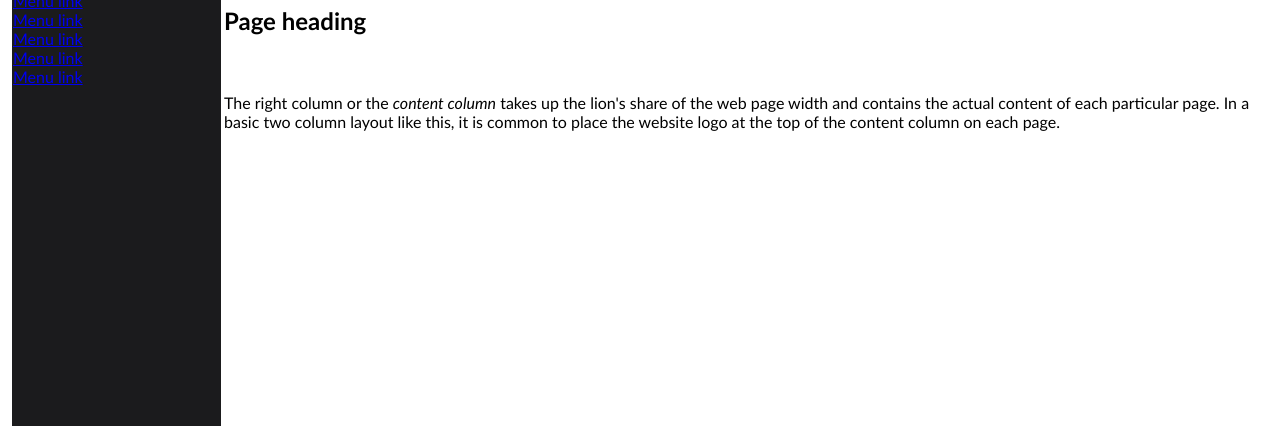
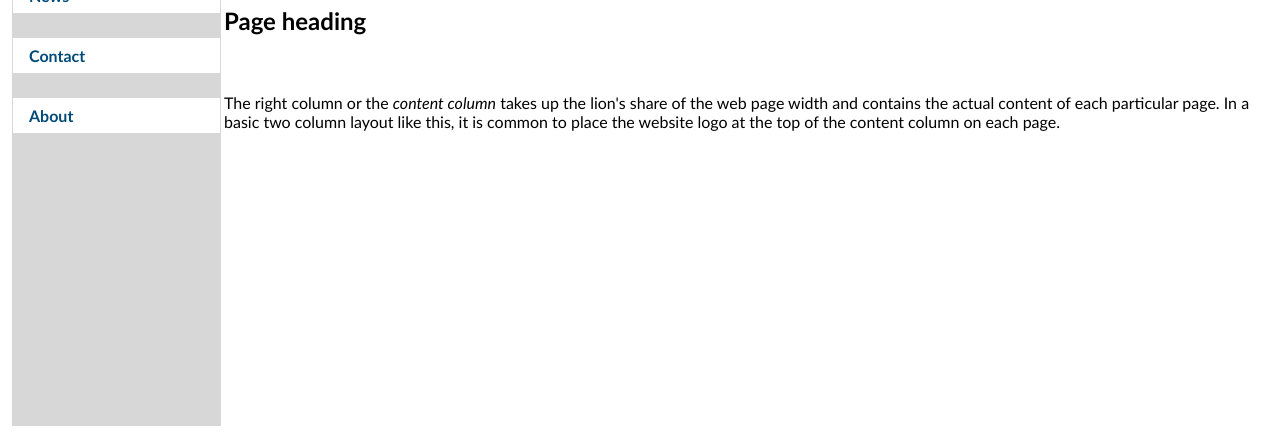
Before and after one commit to Lyndonm16/WebDeisgn-Final, a plain HTML site: page Final.html in a window 1280 px wide. Shown: the part 362-800 px from the top of the page. Drawn offline with Linux system fonts and the light colour scheme.

Commit message:
menu change

```diff
--- a/Final.Css
+++ b/Final.Css
@@ -16,15 +16,45 @@ table{
 
 #left{
 	width:10%;
-	background-color:#1B1B1D;
+	background-color:#d7d7d8;
+	 transition: width 1s;
+}
+#left:hover{
+	width:30%;
+
 }
 
 #right{
 	width:50%;
-	valign:top;
 	background-color="#d2d8c7"
 }
 
 
 
-//menu style
+/* menu bar style*/
+ul{
+    list-style-type: none;
+    margin: 0;
+    padding: 0;
+    width: 100%;
+
+}
+li{
+	background-color:white;
+	margin-bottom:25px;
+
+}
+li a {
+	font-weight:bold;
+    display: block;
+    color:#004a77;
+    padding: 8px 16px;
+    text-decoration: none;
+	transition:  1s;
+}
+li a:hover {
+    background-color: #00adee;
+    color: white;
+	text-align:center;
+	text-align:center;
+}
--- a/Final.html
+++ b/Final.html
@@ -14,11 +14,12 @@
 
 <!-- ============ LEFT COLUMN (MENU) ============== -->
 <td id="left">
-<a href="#">Menu link</a><br>
-<a href="#">Menu link</a><br>
-<a href="#">Menu link</a><br>
-<a href="#">Menu link</a><br>
-<a href="#">Menu link</a>
+<ul id="menu">
+  <li><a href="#home">Home</a></li>
+  <li><a href="#news">News</a></li>
+  <li><a href="#contact">Contact</a></li>
+  <li><a href="#about">About</a></li>
+</ul>
 </td>
 
 <!-- ============ RIGHT COLUMN (CONTENT) ============== -->
```
